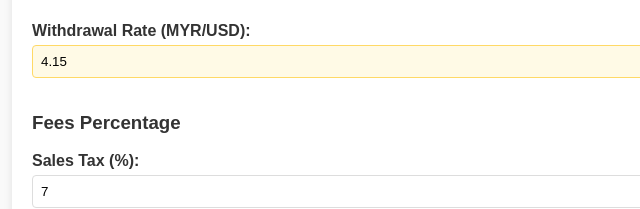
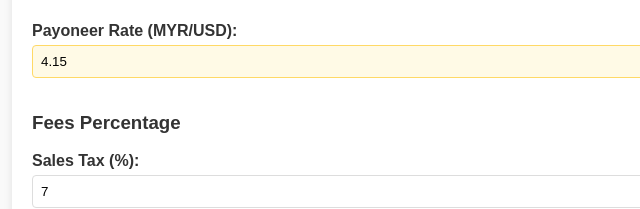
Before and after one commit to MY-user-der/eBayCalc-MY-v1.0.1, a plain HTML site: page index.html in a window 1280 px wide. Shown: the part 450-659 px from the top of the page, 208-848 px from the left. Drawn offline with Linux system fonts and the light colour scheme.

Commit message:
Update index.html

```diff
--- a/index.html
+++ b/index.html
@@ -40,7 +40,7 @@
             <label for="shipping-charged">Shipping Charged (USD):</label>
             <input type="number" id="shipping-charged" placeholder="Enter shipping charged in USD" required>
 
-            <label for="withdrawal-rate">Withdrawal Rate (MYR/USD):</label>
+            <label for="withdrawal-rate">Payoneer Rate (MYR/USD):</label>
             <input type="number" id="withdrawal-rate" placeholder="Enter MYR/USD rate" value="4.15" required>
 
             <h3>Fees Percentage</h3>
```
